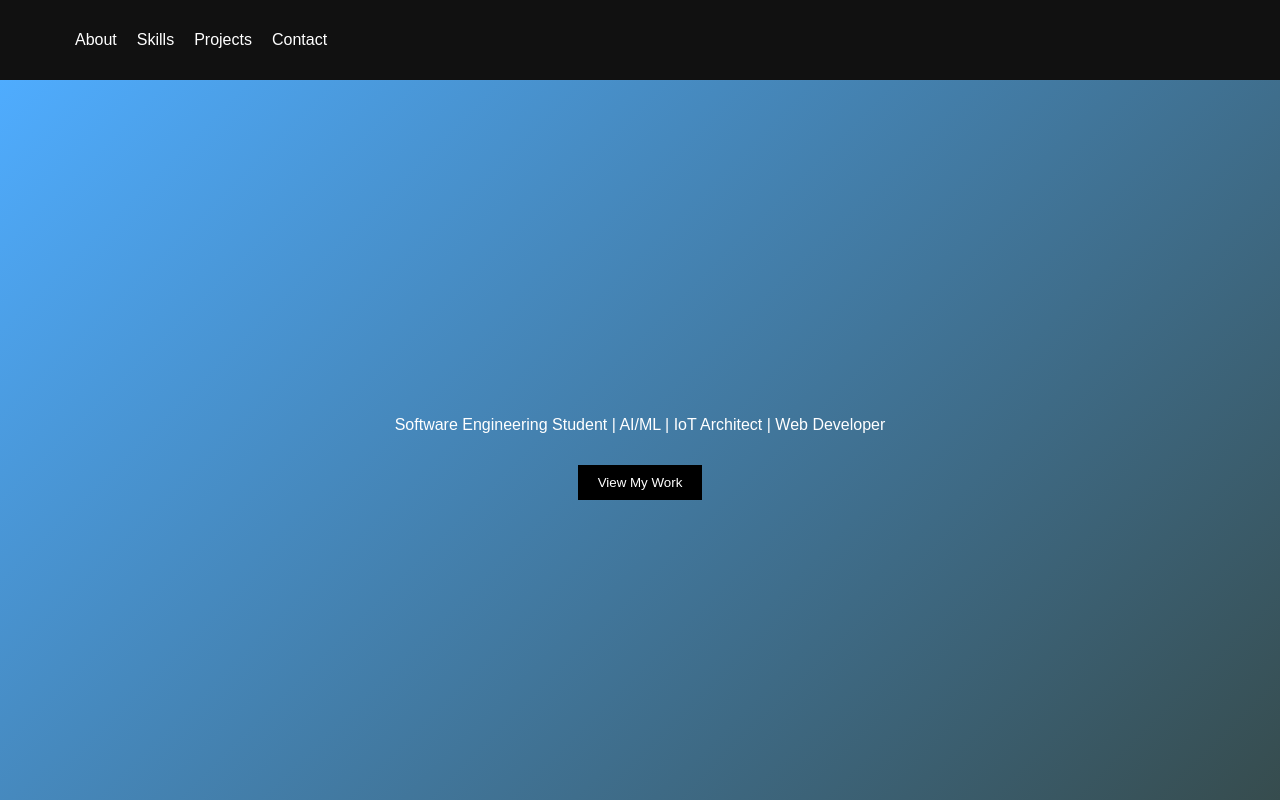
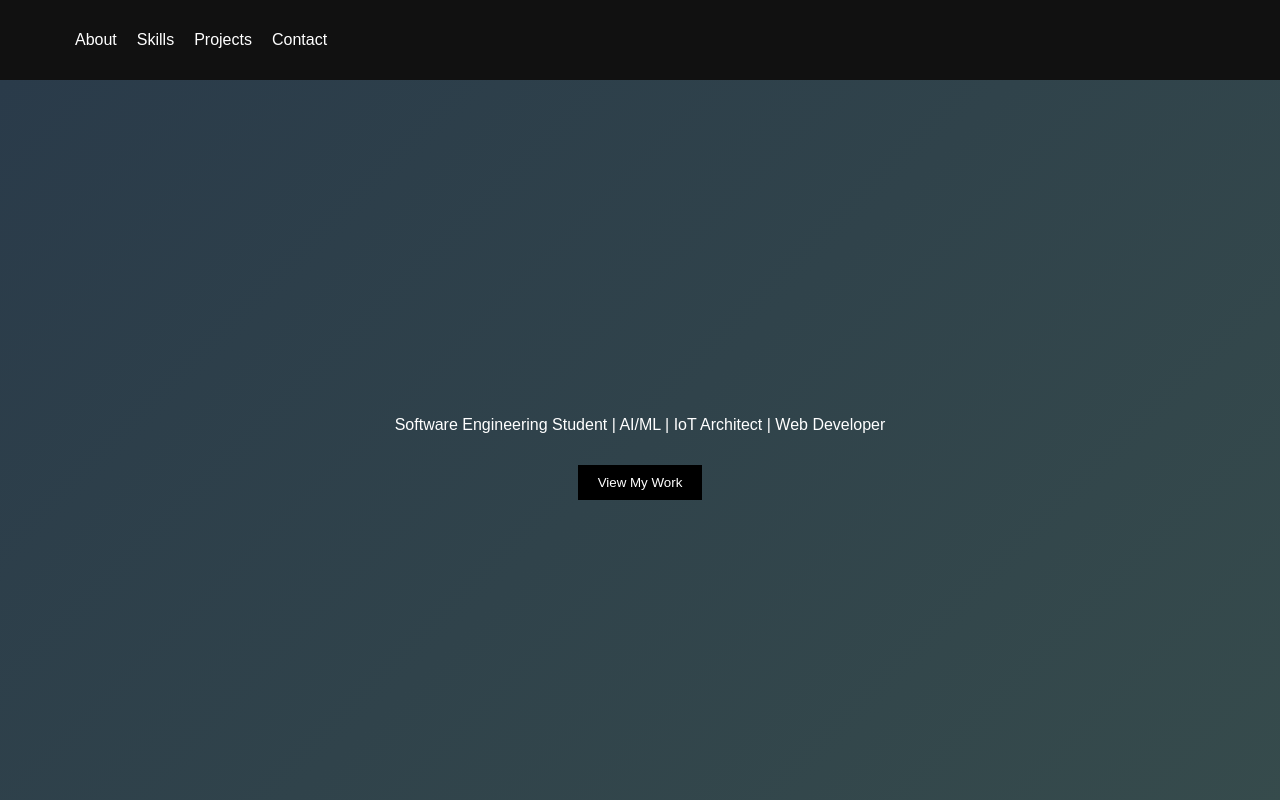
Before and after one commit to simrantechexplorer/simran_portfolio, a plain HTML site: page index.html in a window 1280 px wide. Shown: the top 800 px of the page. Drawn offline with Linux system fonts and the light colour scheme.

Commit message:
update style.css

```diff
--- a/style.css
+++ b/style.css
@@ -38,7 +38,7 @@ nav ul li a {
     justify-content: center;
     align-items: center;
     text-align: center;
-    background: linear-gradient(135deg, #4facfe, #364b4c);
+    background: linear-gradient(135deg, #2a3b4a, #364b4c);
     color: white;
 }
 
```
